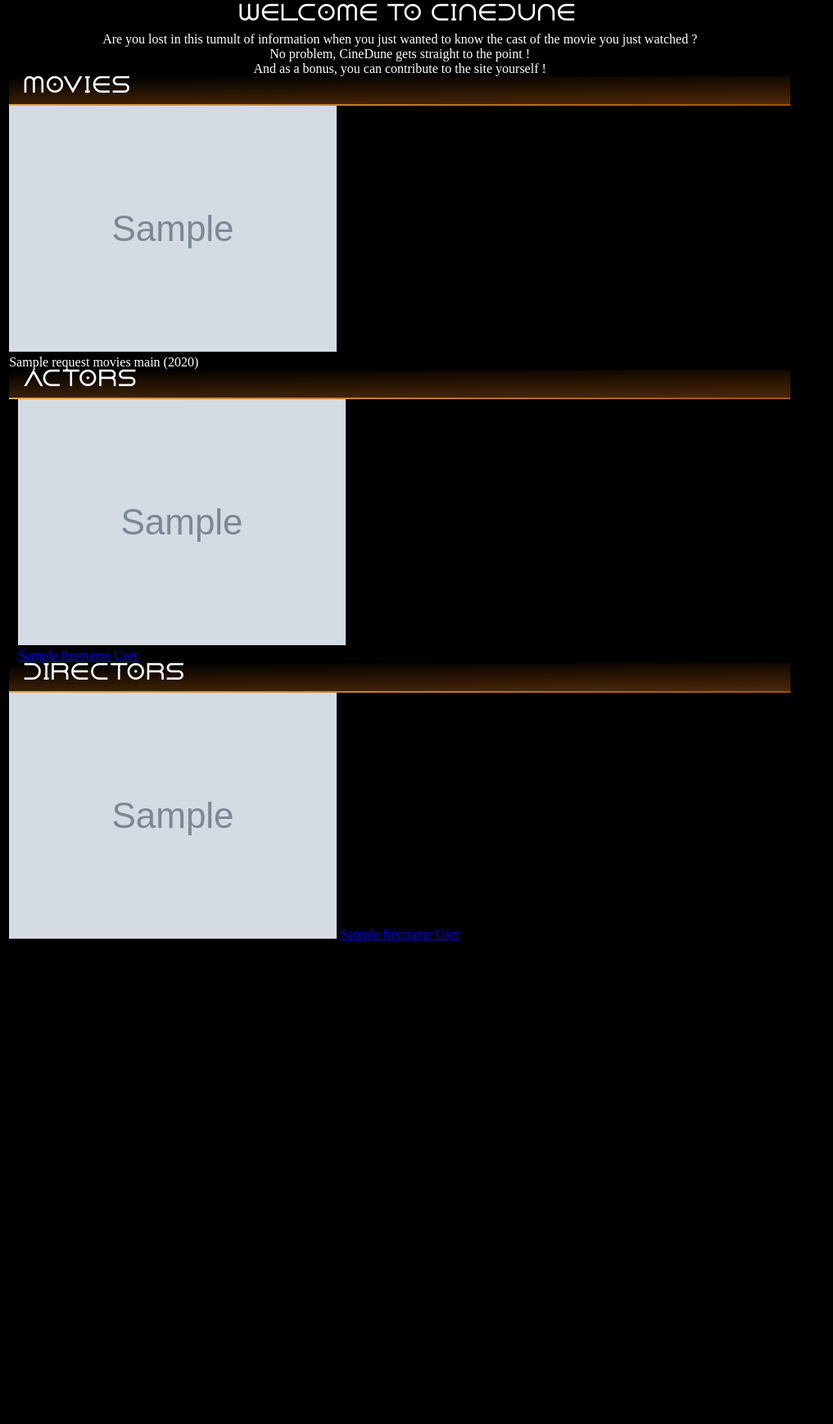
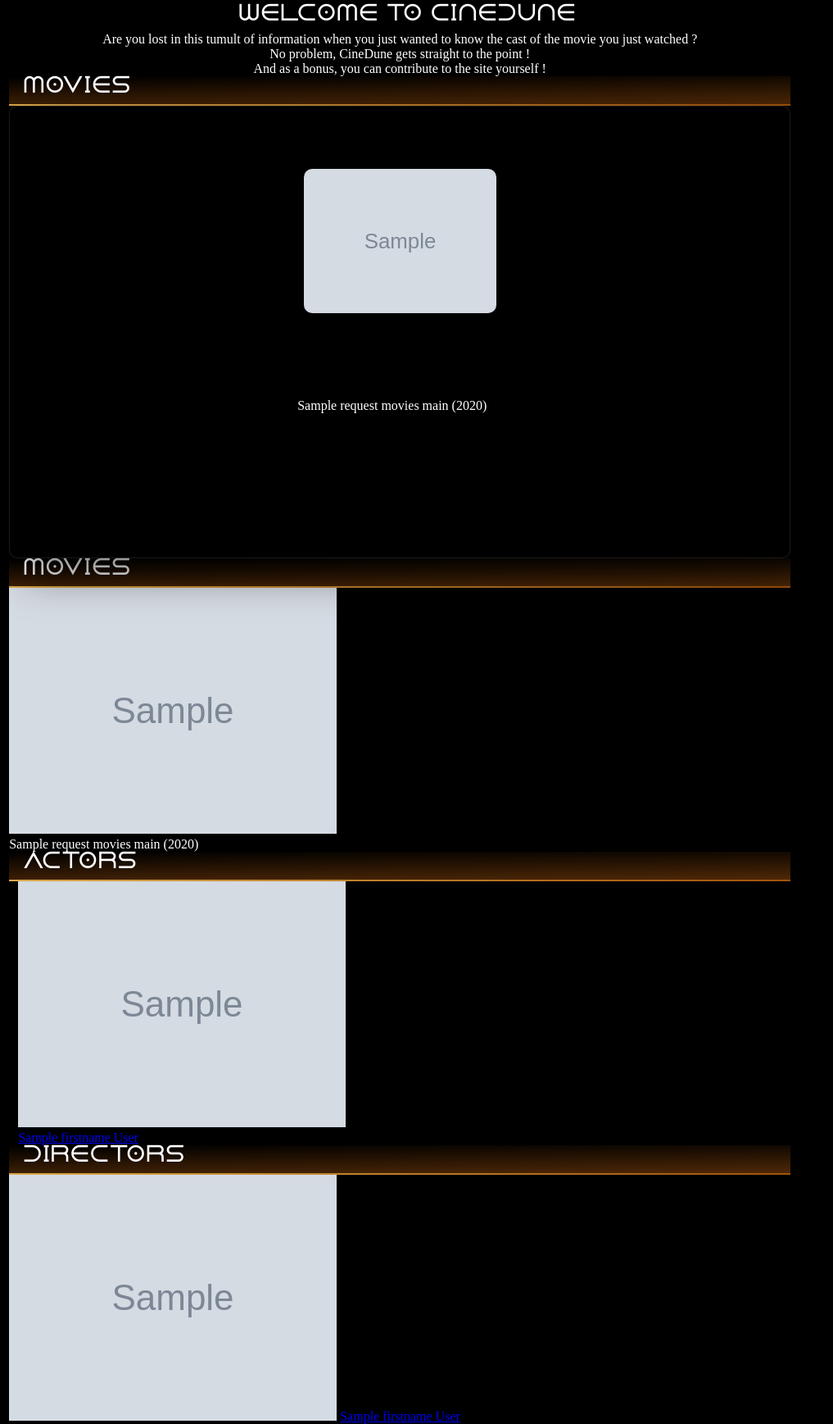
Before and after one commit to Flibouche/SQL_Cinema, a PHP site: template view/main.php in a window 1280 px wide. Shown: the part 673-2410 px from the top of the page at 82% size, without its empty margins (0-1017 px from the left). Before the commit the page ends 1822 px from the top, so only its background shows below. Run offline with PHP 8.4, Linux system fonts and the light colour scheme; the template is opened without the code that fills it: most values are stand-ins (such as "Sample title", 1, 10 or a date in 2020); grey boxes marked "Sample" are stand-in pictures.

Commit message:
Add a new carousel with jquery and materialize.

```diff
--- a/public/css/style.css
+++ b/public/css/style.css
@@ -206,16 +206,163 @@
 
 
 
+.title-background__main {
+    background-image: var(--gradient-bottom);
+}
+
+/* Carousel */
+
+.carousel {
+
+    overflow: hidden;
+    position: relative;
+    width: 100%;
+    perspective: 500px;
+    transform-style: preserve-3d;
+    transform-origin: 0% 50%;
 
 
-.title-background__main {
-    background-image: var(--gradient-bottom);
+    /* Carousel Slider */
+
+    &.carousel-slider {
+
+        top: 0;
+        left: 0;
+
+        .carousel-fixed-item {
+
+            &.with-indicators {
+                bottom: 68px;
+            }
+
+            position: absolute;
+            left: 0;
+            right: 0;
+            bottom: 20px;
+            z-index: 1;
+
+        }
+
+        .carousel-item {
+
+            width: 100%;
+            height: 100%;
+            position: absolute;
+            top: 0;
+            left: 0;
+
+            h2 {
+                font-size: 24px;
+                font-weight: 500;
+                line-height: 32px;
+            }
+
+            p {
+                font-size: 15px;
+            }
+
+        }
+
+    }
+
+    /* Carousel Items */
+
+    .carousel-item {
+
+        visibility: hidden;
+        position: absolute;
+        top: 0;
+        left: 0;
+
+        &>img {
+            width: 100%;
+        }
+
+    }
+
+    /* Indicators */
+
+    .indicators {
+
+        padding-left: 0;
+        color: red;
+        list-style-type: none;
+
+        position: absolute;
+        text-align: center;
+        left: 0;
+        right: 0;
+        bottom: 0;
+        margin: 0;
+
+        .indicator-item {
+
+            &.active {
+                background-color: var(--yellow-color)
+            }
+
+            display: inline-block;
+            position: relative;
+            cursor: pointer;
+            height: 8px;
+            width: 8px;
+            margin: 24px 4px;
+            background-color: var(--brown-color);
+
+            transition: background-color .3s;
+            border-radius: 50%;
+
+        }
+
+    }
+
+    /* Materialbox compatibility */
+
+    &.scrolling .carousel-item .materialboxed,
+    .carousel-item:not(.active) .materialboxed {
+        pointer-events: none;
+    }
+
+}
+
+.carousel-box {
+    position: relative;
+    min-width: 950px;
+    display: flex;
+    justify-content: center;
+    align-items: center;
+    background: rgba(0, 0, 0, 0.2);
+    box-shadow: 20px 20px 50px rgba(0, 0, 0, 0.5);
+    border: 1px solid rgba(255, 255, 255, 0.1);
+    backdrop-filter: blur(20px);
+    border-radius: 10px;
+}
+
+.carousel {
+    position: relative;
+    display: flex;
+    height: 550px;
+    perspective: 1500;
+}
+
+.carousel .carousel-item {
+    width: 250px;
+    cursor: pointer;
+}
+
+.carousel .carousel-item img {
+    max-width: 235px;
+    border-radius: 10px;
+    transform: translateX(8px) translateY(-100px);
+    object-fit: cover;
+    object-position: center;
 }
 
 .actors__container {
     display: grid;
     grid-template-columns: repeat(3, 240px);
 }
+
 
 
 
--- a/view/main.php
+++ b/view/main.php
@@ -14,6 +14,32 @@
             <h2>Welcome to CineDune</h2>
             <p>Are you lost in this tumult of information when you just wanted to know the cast of the movie you just watched ?<br> No problem, CineDune gets straight to the point !<br> And as a bonus, you can contribute to the site yourself !</p>
         </div>
+
+        <div class="carouse__container">
+            <div class="title-background__main">
+                <h2>Movies</h2>
+                <hr />
+            </div>
+            <div class="carousel-box">
+                <div class="carousel">
+
+                    <?php
+                    foreach ($requestMoviesMain->fetchAll() as $movie) {
+                    ?>
+                        <div class="carousel-item">
+                            <a href="index.php?action=moviesDetails&id=<?= $movie["idMovie"] ?>"><img src="<?= $movie["poster"] ?>" alt=""></a>
+                            <div>
+                                <p><?= $movie["title"] . " (" . $movie["releaseYear"] . ")" ?></p>
+                            </div>
+                        </div>
+                    <?php
+                    }
+                    ?>
+                </div>
+                <div class="indicators" indicators></div>
+            </div>
+        </div>
+
 
         <div class="swiper mySwiper">
             <div class="title-background__main">
--- a/view/template.php
+++ b/view/template.php
@@ -7,9 +7,6 @@
 
     <!-- ========================== FONT AWESOME =======================-->
     <link rel="stylesheet" href="https://cdnjs.cloudflare.com/ajax/libs/font-awesome/6.5.1/css/all.min.css" integrity="sha512-DTOQO9RWCH3ppGqcWaEA1BIZOC6xxalwEsw9c2QQeAIftl+Vegovlnee1c9QX4TctnWMn13TZye+giMm8e2LwA==" crossorigin="anonymous" referrerpolicy="no-referrer" />
-
-    <!-- ========================== SWIPER =======================-->
-    <link rel="stylesheet" href="https://cdn.jsdelivr.net/npm/swiper@11/swiper-bundle.min.css" />
 
     <!-- ========================== CSS =======================-->
     <link rel="stylesheet" href="public/css/style.css" />
@@ -92,19 +89,17 @@
         </div>
     </footer>
 
-    <!--========================== SWIPER ==========================-->
-    <script src="https://cdn.jsdelivr.net/npm/swiper@11/swiper-bundle.min.js"></script>
+    <!--========================== JQUERY & MATERIALIZE ==========================-->
+    <script src="https://code.jquery.com/jquery-3.7.1.js" integrity="sha256-eKhayi8LEQwp4NKxN+CfCh+3qOVUtJn3QNZ0TciWLP4=" crossorigin="anonymous"></script>
+    <script src="https://cdnjs.cloudflare.com/ajax/libs/materialize/1.0.0/js/materialize.min.js"></script>
     <script>
-        var swiper = new Swiper(".mySwiper", {
-            slidesPerView: 3,
-            spaceBetween: 30,
-            freeMode: true,
-            pagination: {
-                el: ".swiper-pagination",
-                clickable: true,
-            },
+        $(document).ready(function() {
+            $('.carousel').carousel({
+                indicators: true
+            });
         });
     </script>
+
     <!--========================== MAIN JS ==========================-->
     <script src="public/js/main.js"></script>
 
```
